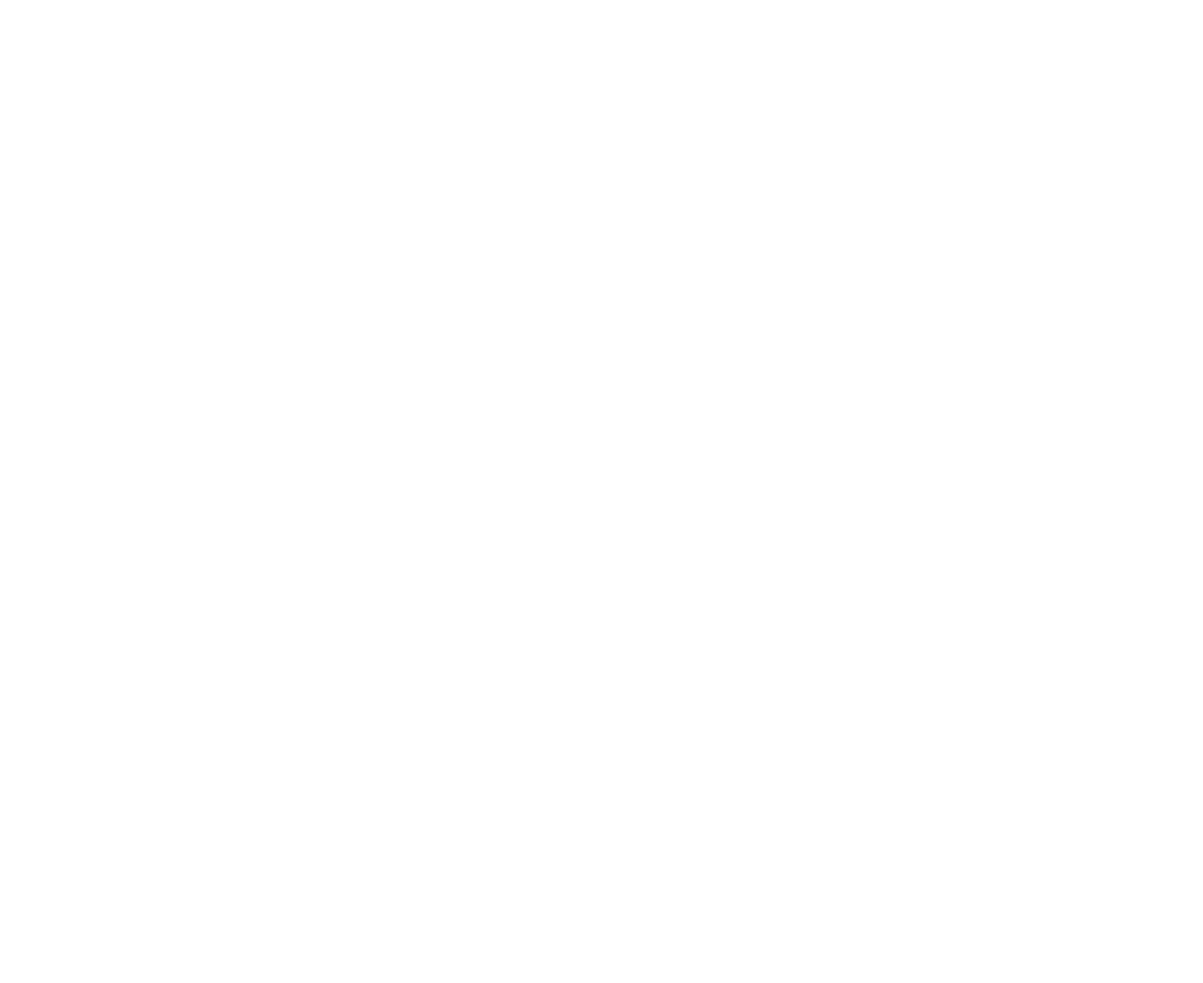
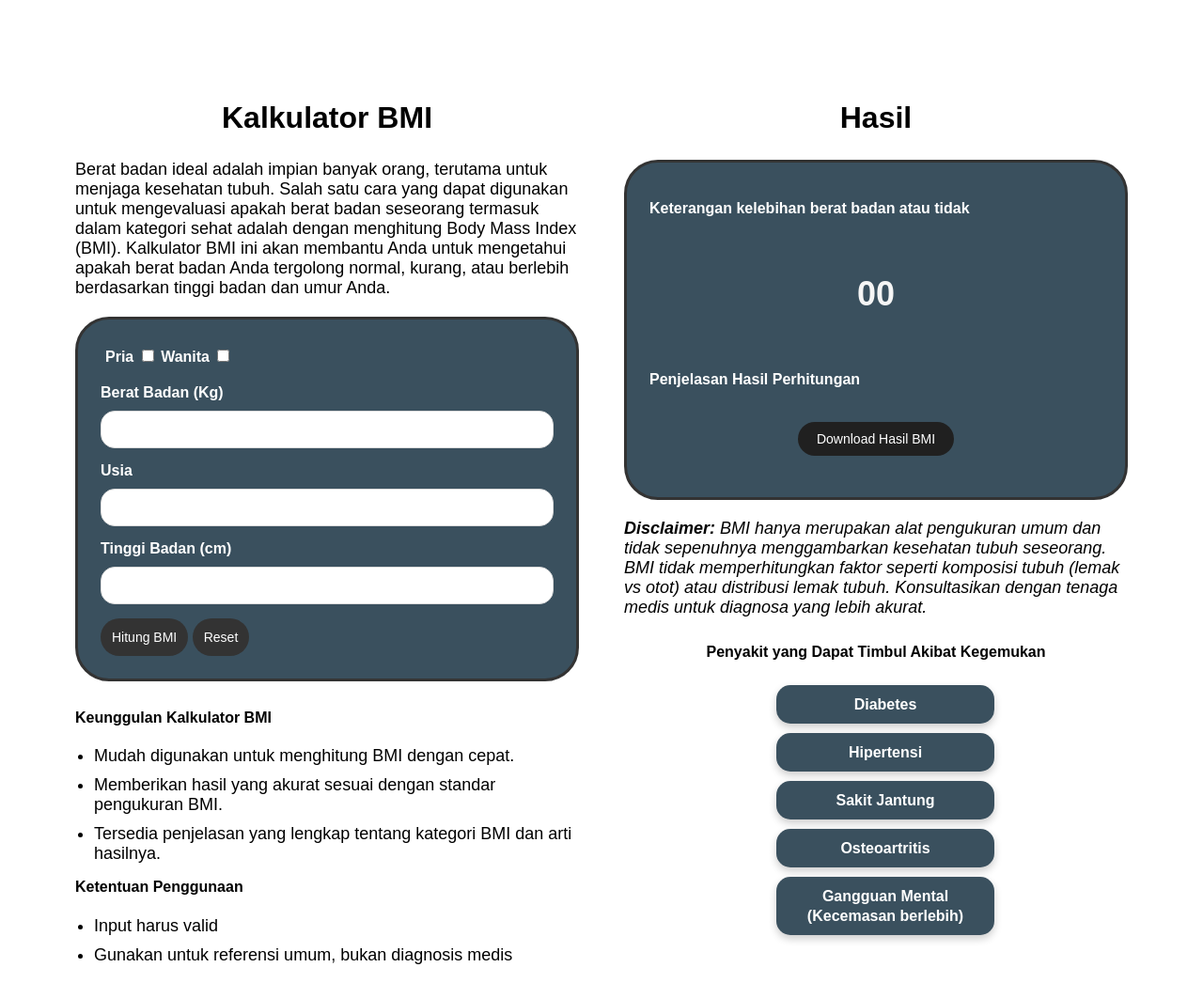
Before and after one commit to revou-fundamental-course/20-jan-25-nureffendy, a plain HTML site: page index.html in a window 1280 px wide. Shown: the top 1046 px of the page at 94% size. Before the commit the page ends 800 px from the top, so only its background shows below. Drawn offline with Linux system fonts and the light colour scheme.

Commit message:
update HTML dan CSS

```diff
--- a/css/style.css
+++ b/css/style.css
@@ -0,0 +1,241 @@
+body {
+    font-family: 'Arial', sans-serif;
+    margin: 10px;
+    padding: 20px;
+    background-color: white;
+    height: 100%;
+    color: #333;
+}
+
+.form-container, .result-container {
+    background-color: rgba(255, 255, 255, 0.9);
+    border-left: 10px;
+}
+
+/* Container Awal */
+.container {
+    display: flex;
+    justify-content: space-between;
+    padding: 10px;
+    max-width: 100%;
+    margin: 16px;
+    min-height: 500px;
+}
+
+/* Form Input BMI */
+.form-container {
+    width: 50%;
+    padding: 24px;
+    font-size: 16px;
+    display: flex;
+    flex-direction: column;
+}
+
+h1 {
+    color: #000000;
+    text-align: center;
+    font-size: 32px;
+    margin-bottom: none;
+}
+
+article {
+    color: #000000;
+    font-style: initial;
+    font-size: 18px;
+    margin-bottom: 20px;
+}
+
+form {
+    display: flex;
+    flex-direction: column;
+    border: solid;
+    padding: 24px;
+    border-radius: 36px;
+    background: rgb(58, 80, 94);
+}
+
+.input-field {
+    color: white;
+    margin-bottom: 15px;
+    border: none;
+    border-radius: 50%;
+}
+
+label {
+    font-weight: bold;
+    margin-bottom: 5px;
+    font-size: 16px;
+}
+
+input[type="text"] {
+    padding: 10px;
+    border: 1px solid #ddd;
+    border-radius: 15px;
+    width: 100%;
+    font-size: 16px;
+    box-sizing: border-box;
+    margin-top: 10px;
+}
+
+input[type="text"]:focus {
+    border-color: #4CAF50;
+    box-shadow: 0 0 5px rgba(76, 175, 80, 0.5);
+}
+
+
+button {
+    padding: 12px;
+    border: none;
+    background-color: #333;
+    color: white;
+    border-radius: 55px;
+    cursor: pointer;
+    font-size: 14px;
+    transition: 0.3s ease;
+}
+
+button:hover {
+    background-color: #555;
+    transform: scale(1.1);
+}
+
+.gender-selection {
+    color: white;
+    font-size: 16px;
+    padding: 5px;
+    margin-bottom: 15px;
+}
+
+/* Keunggulan dan Ketentuan */
+.bmi-info {
+    margin-top: 20px;
+}
+
+h3 {
+    color: #000000;
+    text-align: center;
+    font-weight: bold;
+    margin-top: 10px;
+}
+
+h4 {
+    color: #000000;
+    font-weight: bold;
+    margin-top: 10px;
+}
+
+ul {
+    color: #000000;
+    padding-left: 20px;
+}
+
+li {
+    margin-bottom: 5px;
+}
+
+/* Hasil BMI */
+.result-container {
+    width: 50%;
+    padding: 24px;
+    font-size: 16px;
+    display: flex;
+    flex-direction: column;
+}
+
+.result-box {
+    padding: 20px;
+    margin: 25px;
+    background-color: none;
+    text-align: center;
+}
+
+.result-font {
+    color: #f5f5f5;
+    font-size: 36px;
+    font-weight: bold;
+}
+
+.explanation {
+    color: white;
+    font-size: 16px;
+    font-weight: 750;
+}
+
+.btn-download {
+    padding: 10px 20px;
+    background-color: #202020;
+    color: white;
+    border-radius: 55px;
+    font-size: 14px;
+    cursor: pointer;
+    transition: background-color all 0.2s ease;
+    display: block;
+    margin: 20px auto;
+}
+
+.btn-download:hover {
+    background-color: #555;
+}
+
+.btn-download:active {
+    transform: scale(0.1);
+}
+
+.disclaimer {
+    font-size: 18px;
+    margin-top: 20px;
+    font-style: italic;
+    color: #000000;
+}
+
+/* Penyakit Akibat Kegemukan */
+
+ul li {
+    font-size: 18px;
+    margin-bottom: 10px;
+}
+
+a {
+    text-decoration: none;
+    color: inherit;
+}
+
+.penyakit-container {
+    display: flex;
+    flex-direction: column;
+    align-items: center;
+    justify-content: center;
+    margin-bottom: 0 ;
+}
+
+.penyakit {
+    display: block;
+    text-align: center;
+    background-color: rgb(58, 80, 94);
+    border-radius: 15px;
+    padding: 10px 16px;
+    width: 200px;
+    box-shadow: 0 4px 8px rgba(0, 0, 0, 0.2);
+    transition: transform 0.2s ease, background-color 0.3s ease;
+    margin: 10px auto;
+    transition: 0.3s ease;
+}
+
+.penyakit a {
+    text-decoration: none;
+    color: #fff;
+    font-size: 16px;
+    font-weight: bold;
+}
+
+.penyakit:hover {
+    background-color: rgb(56, 128, 176);
+    transform: scale(1.1);
+}
+
+.me {
+    font-size: large;
+    display: block;
+    width: 100%;
+    text-align: right;
+}
--- a/index.html
+++ b/index.html
@@ -1,12 +1,113 @@
 <!DOCTYPE html>
-<html lang="en">
+<html lang="id">
 <head>
     <meta charset="UTF-8">
     <meta name="viewport" content="width=device-width, initial-scale=1.0">
-    <title>Document</title>
+    <title>Kalkulator BMI</title>
     <link rel="stylesheet" href="css/style.css">
 </head>
 <body>
+        <div class="container">
+        <!-- Form Input -->
+        <section class="form-container">
+            <h1>Kalkulator BMI</h1>
+            <article>
+                Berat badan ideal adalah impian banyak orang, terutama untuk menjaga kesehatan tubuh. Salah satu cara yang dapat digunakan untuk mengevaluasi apakah berat badan seseorang termasuk dalam kategori sehat adalah dengan menghitung Body Mass Index (BMI). Kalkulator BMI ini akan membantu Anda untuk mengetahui apakah berat badan Anda tergolong normal, kurang, atau berlebih berdasarkan tinggi badan dan umur Anda.
+            </article>
+            <form>
+                <!-- Pilihan Jenis Kelamin -->
+                <div class="gender-selection">
+                    <label for="male">Pria</label>
+                    <input type="checkbox">
+                    <label for="female">Wanita</label>
+                    <input type="checkbox">
+                </div>
 
+                <!-- Input Berat Badan -->
+                <div class="input-field">
+                    <label for="weight">Berat Badan (Kg)</label>
+                    <input type="text" required>
+                </div>
+
+                <!-- Input Umur -->
+                <div class="input-field">
+                    <label for="age">Usia</label>
+                    <input type="text" required>
+                </div>
+
+                <!-- Input Tinggi Badan -->
+                <div class="input-field">
+                    <label for="height">Tinggi Badan (cm)</label>
+                    <input type="text" required>
+                </div>
+
+                <!-- Tombol Submit dan reset -->
+                 <div>
+                <button type="submit" class="btn-calculate">Hitung BMI</button>
+                <button type="reset" class="btn-reset">Reset</button>
+            </div>
+            </form>
+
+            <!-- Keunggulan & Ketentuan -->
+            <div class="bmi-info">
+                <h4>Keunggulan Kalkulator BMI</h4>
+                <ul>
+                    <li>Mudah digunakan untuk menghitung BMI dengan cepat.</li>
+                    <li>Memberikan hasil yang akurat sesuai dengan standar pengukuran BMI.</li>
+                    <li>Tersedia penjelasan yang lengkap tentang kategori BMI dan arti hasilnya.</li>
+                </ul>
+            <h4>Ketentuan Penggunaan</h4>
+            <ul>
+                <li>Input harus valid</li>
+                <li>Gunakan untuk referensi umum, bukan diagnosis medis</li>
+            </ul>
+        </div>
+        </section>
+
+        <!-- Hasil -->
+        <section class="result-container">
+            <h1>Hasil</h1>
+            <form>
+                <!-- Keterangan Hasil-->
+                <div class="explanation">
+                    <p id="categoryResult">Keterangan kelebihan berat badan atau tidak</p>
+                </div>
+
+                 <!-- Nilai Perhitungan -->
+                <div class="result-box">
+                     <span class="result-font">00</span>
+                </div>
+
+                <!-- Penjelasan hasil -->
+            <div class="explanation">
+                <p>Penjelasan Hasil Perhitungan</p>
+            </div>
+
+            <!-- Tombol Download -->
+            <button id="downloadBmiResult" class="btn-download">Download Hasil BMI</button>
+
+            </form>
+
+
+            <!-- Disclaimer -->
+            <p class="disclaimer">
+                <strong>Disclaimer:</strong> BMI hanya merupakan alat pengukuran umum dan tidak sepenuhnya menggambarkan kesehatan tubuh seseorang. BMI tidak memperhitungkan faktor seperti komposisi tubuh (lemak vs otot) atau distribusi lemak tubuh. Konsultasikan dengan tenaga medis untuk diagnosa yang lebih akurat.
+            </p>
+
+            <!-- Penyakit Akibat Kegemukan -->
+            <h4 class="penyakit-container">Penyakit yang Dapat Timbul Akibat Kegemukan</h4>
+            <ul>
+                <li class="penyakit"><a href="https://www.halodoc.com/kesehatan/diabetes?srsltid=AfmBOoq-4XZ_gDDIudVMGdAelMAMLdD66Cg-05nmNA-JExyhbi5FB8SA">Diabetes</a></li>
+                <li class="penyakit"><a href="https://www.halodoc.com/kesehatan/hipertensi?srsltid=AfmBOopNZuNiitPAMB6-rE9_rXBCD-wfGw9_1rSUNWQDkxFsWxIS7-q9">Hipertensi</a></li>
+                <li class="penyakit"><a href="https://www.halodoc.com/kesehatan/penyakit-jantung?srsltid=AfmBOopMx5B3y86V5aPNoxPOn4ZBqmYFOy9brvkOPsq9c1CjNTsWS_w_">Sakit Jantung</a></li>
+                <li class="penyakit"><a href="https://www.halodoc.com/kesehatan/osteoartritis?srsltid=AfmBOopQfkiwCIX41JIl14HZYGfsfCrQNLJwiICuMlmpgrpEAPWD_AU-">Osteoartritis</a></li>
+                <li class="penyakit"><a href="https://www.halodoc.com/kesehatan/kesehatan-mental?srsltid=AfmBOoogAJYZz9_WizziRkKM0wzXmBFrukI5DY65lG4OkrzGufoxAw21">Gangguan Mental (Kecemasan berlebih)</a></li>
+            </ul>
+        </section>
+    </div>
+<footer><div class="me">
+    --Made By Effendy--
+</div></footer>
+    <script src="js/script.js"></script>
 </body>
 </html>
```
